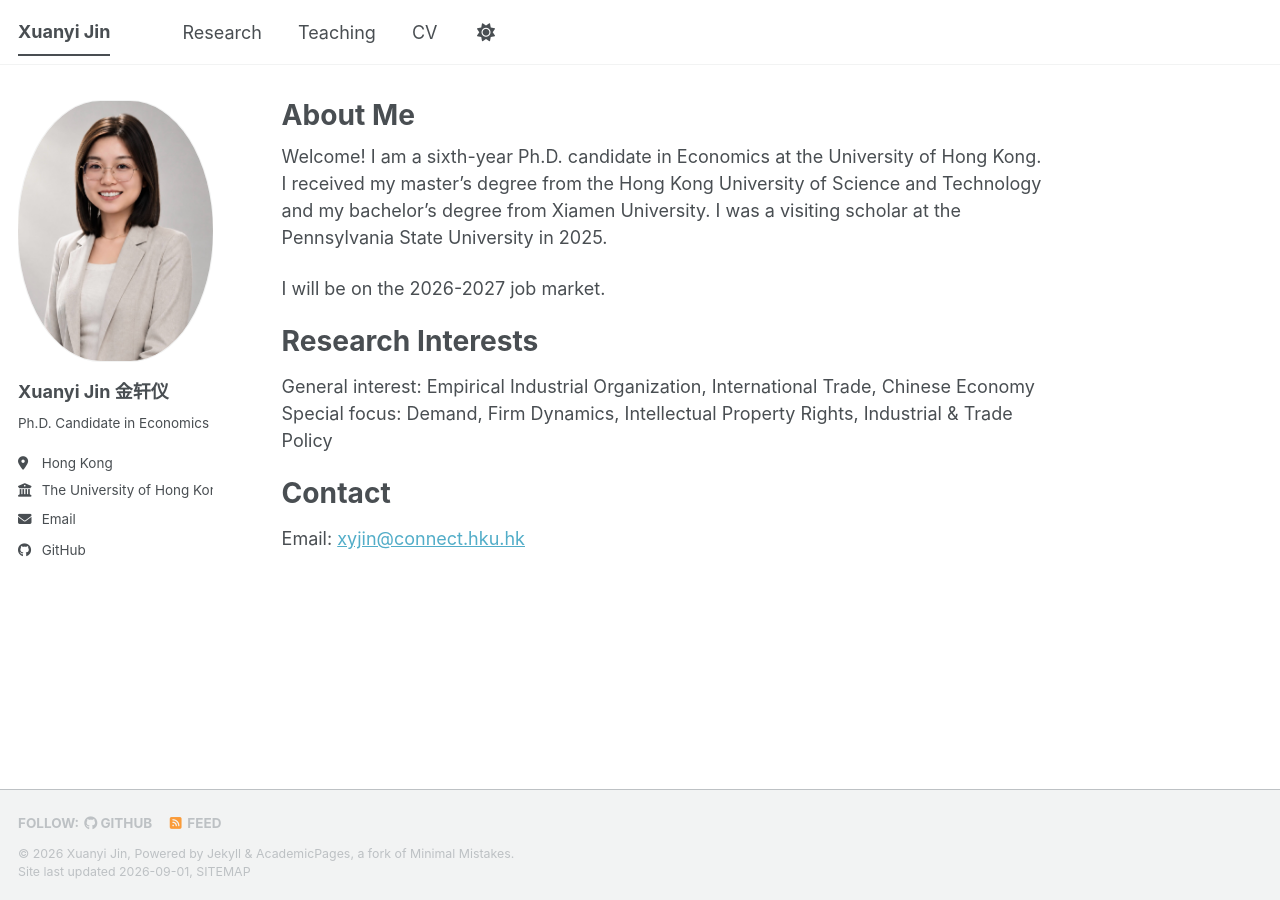
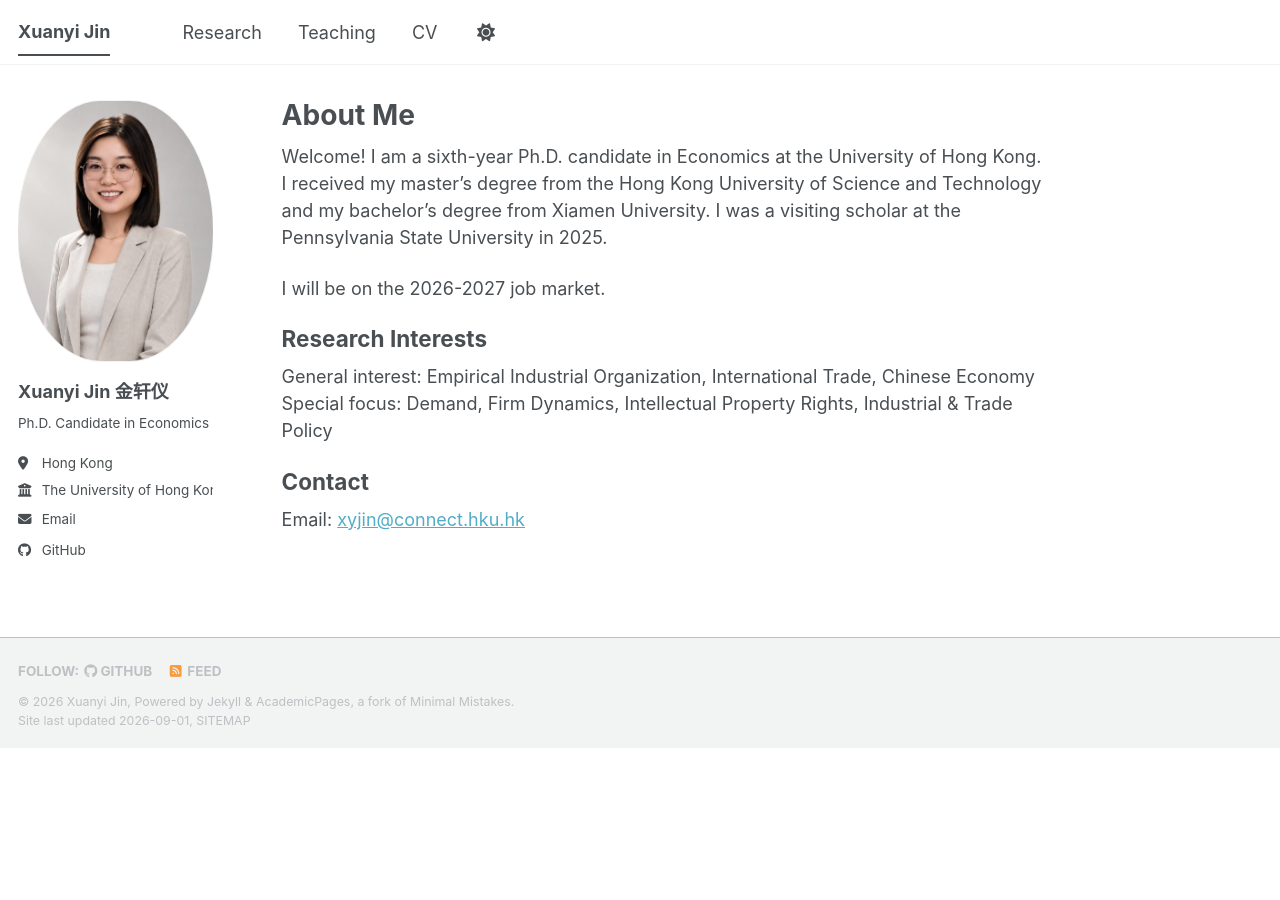
Before and after one commit to xuanyi-jin/xuanyi-jin.github.io, a Jekyll site: the page built from _pages/about.md, in a window 1280 px wide. Built offline with Jekyll 4.4.1, drawn with Linux system fonts in a browser that asks for light colours; a style sheet for code colours, icons or effects is not loaded.

Commit message:
Shrink section headings one size and unpin footer from viewport
Co-Authored-By: Claude Fable 5 <noreply@anthropic.com>

```diff
--- a/_sass/layout/_archive.scss
+++ b/_sass/layout/_archive.scss
@@ -29,11 +29,17 @@
   // space out content section headings (h1 has margin-top: 0 globally)
   h1:not(.page__title) {
     margin-top: 2.5em;
+    font-size: $type-size-4;
   }
 
   h1:first-child {
     margin-top: 0;
   }
+}
+
+/* match section heading size on single-layout pages (e.g. homepage) */
+.page__content h1 {
+  font-size: $type-size-4;
 }
 
 .archive__subtitle {
--- a/_sass/layout/_footer.scss
+++ b/_sass/layout/_footer.scss
@@ -16,10 +16,7 @@
 
   /* keep footer in normal document flow so custom widgets do not overlap content */
   height: auto;
-
-  /* keep the footer on the bottom of the page */
-  position: fixed;
-  bottom: 0;
+  position: relative;
 
   -webkit-animation: intro 0.3s both;
           animation: intro 0.3s both;
```
